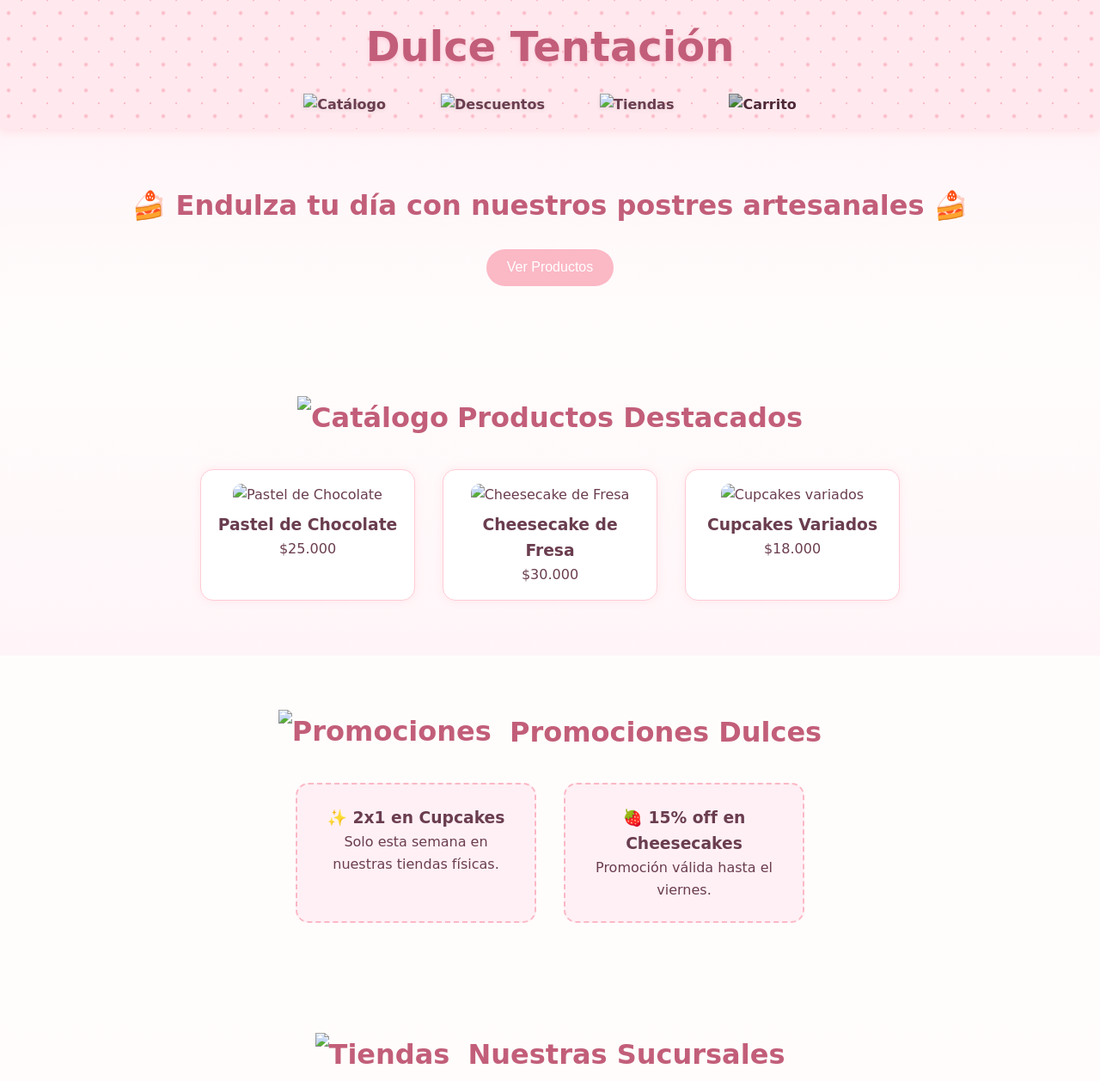
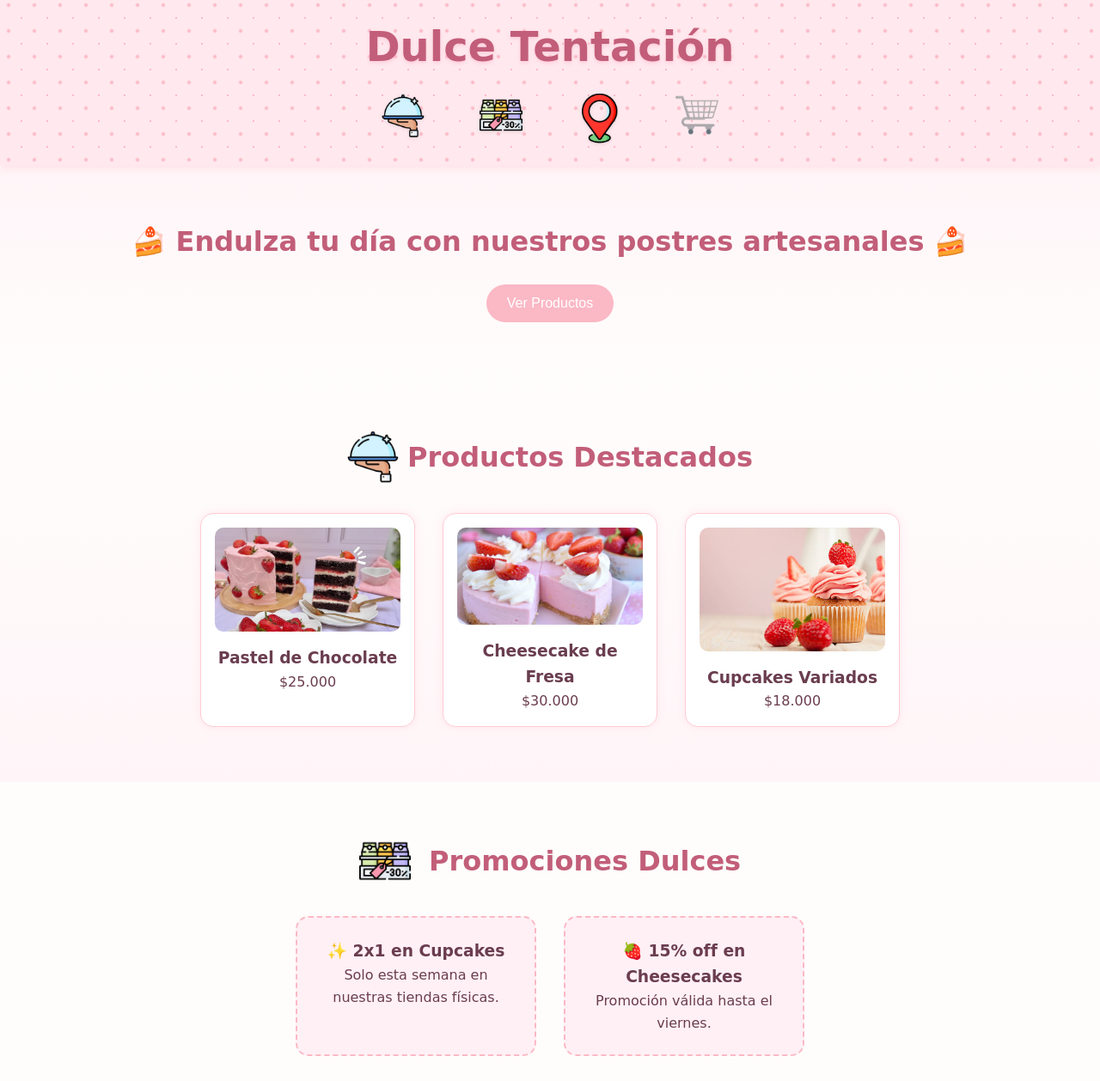
Before and after one commit to AlejandroCD2k3/Backery, a plain HTML site: page Backery/inicioPasteleria.html in a window 1280 px wide. Shown: the top 1258 px of the page at 86% size. Drawn offline with Linux system fonts and the light colour scheme; the site is published under a folder, as on GitHub Pages, so addresses that start at the root find nothing; a web font is replaced by a local one.

Commit message:
Update inicioPasteleria.html

```diff
--- a/Backery/inicioPasteleria.html
+++ b/Backery/inicioPasteleria.html
@@ -4,7 +4,7 @@
   <meta charset="UTF-8" />
   <meta name="viewport" content="width=device-width, initial-scale=1.0" />
   <title>Dulce Tentación - Inicio</title>
-  <link rel="stylesheet" href="css/stylesinicio.css" />
+  <link rel="stylesheet" href="./css/stylesinicio.css" />
   <link href="https://fonts.googleapis.com/css2?family=Cherry+Swash&display=swap" rel="stylesheet">
 </head>
 <body>
@@ -15,22 +15,22 @@
         <ul class="nav-links">
           <li>
             <a href="#productos">
-              <img src="/img/inicio/catalogo.png" alt="Catálogo" class="icono-nav" />
+              <img src="./img/inicio/catalogo.png" alt="Catálogo" class="icono-nav" />
             </a>
           </li>
           <li>
             <a href="#descuentos">
-              <img src="/img/inicio/promociones.png" alt="Descuentos" class="icono-nav" />
+              <img src="./img/inicio/promociones.png" alt="Descuentos" class="icono-nav" />
             </a>
           </li>
           <li>
             <a href="#tiendas">
-              <img src="/img/inicio/tiendas.png" alt="Tiendas" class="icono-nav" />
+              <img src="./img/inicio/tiendas.png" alt="Tiendas" class="icono-nav" />
             </a>
           </li>
           <li>
             <a href="#carrito">
-              <img src="/img/inicio/carrito.png" alt="Carrito" class="icono-nav" />
+              <img src="./img/inicio/carrito.png" alt="Carrito" class="icono-nav" />
             </a>
           </li>
         </ul>
@@ -48,21 +48,21 @@
   <section id="productos" class="productos pastel-bg">
     <div class="container">
       <h2>
-        <img src="/img/inicio/catalogo.png" alt="Catálogo" class="icono-titulo" />Productos Destacados
+        <img src="./img/inicio/catalogo.png" alt="Catálogo" class="icono-titulo" />Productos Destacados
       </h2>
       <div class="grid">
         <div class="producto">
-          <img src="/img/inicio/pastel-chocolate.jpg" alt="Pastel de Chocolate" />
+          <img src="./img/inicio/pastel-chocolate.jpg" alt="Pastel de Chocolate" />
           <h3>Pastel de Chocolate</h3>
           <p>$25.000</p>
         </div>
         <div class="producto">
-          <img src="/img/inicio/cheesecake.jpg" alt="Cheesecake de Fresa" />
+          <img src="./img/inicio/cheesecake.jpg" alt="Cheesecake de Fresa" />
           <h3>Cheesecake de Fresa</h3>
           <p>$30.000</p>
         </div>
         <div class="producto">
-          <img src="/img/inicio/cupcakes.jpg" alt="Cupcakes variados" />
+          <img src="./img/inicio/cupcakes.jpg" alt="Cupcakes variados" />
           <h3>Cupcakes Variados</h3>
           <p>$18.000</p>
         </div>
@@ -73,7 +73,7 @@
   <section id="descuentos" class="descuentos">
     <div class="container">
       <h2>
-        <img src="/img/inicio/promociones.png" alt="Promociones" class="icono-titulo" />
+        <img src="./img/inicio/promociones.png" alt="Promociones" class="icono-titulo" />
         Promociones Dulces
       </h2>
       <div class="ofertas">
@@ -92,7 +92,7 @@
   <section id="tiendas" class="tiendas pastel-bg">
     <div class="container">
       <h2>
-        <img src="/img/inicio/tiendas.png" alt="Tiendas" class="icono-titulo" />
+        <img src="./img/inicio/tiendas.png" alt="Tiendas" class="icono-titulo" />
         Nuestras Sucursales
       </h2>
       <ul>
@@ -123,7 +123,7 @@
       <!-- Botón de pagar con imagen de billete -->
       <a href="carrito.html">
         <button class="boton-billete">
-          <img src="/img/inicio/pago.png" alt="Pagar" class="icono-billete" />
+          <img src="./img/inicio/pago.png" alt="Pagar" class="icono-billete" />
         </button>
       </a>
 
@@ -138,6 +138,7 @@
     </div>
   </footer>
 
-  <script src="/js/inicio.js"></script>
+  <script src="./js/inicio.js"></script>
 </body>
+
 </html>
```
